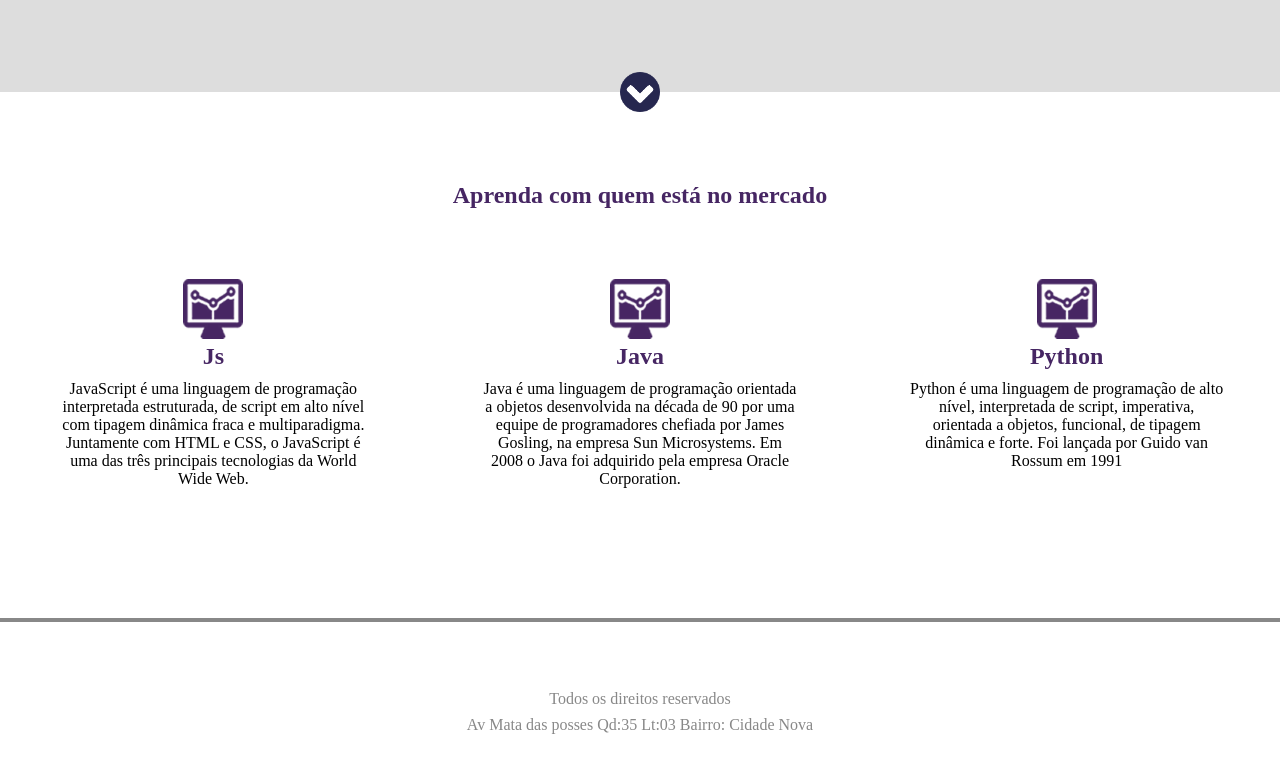
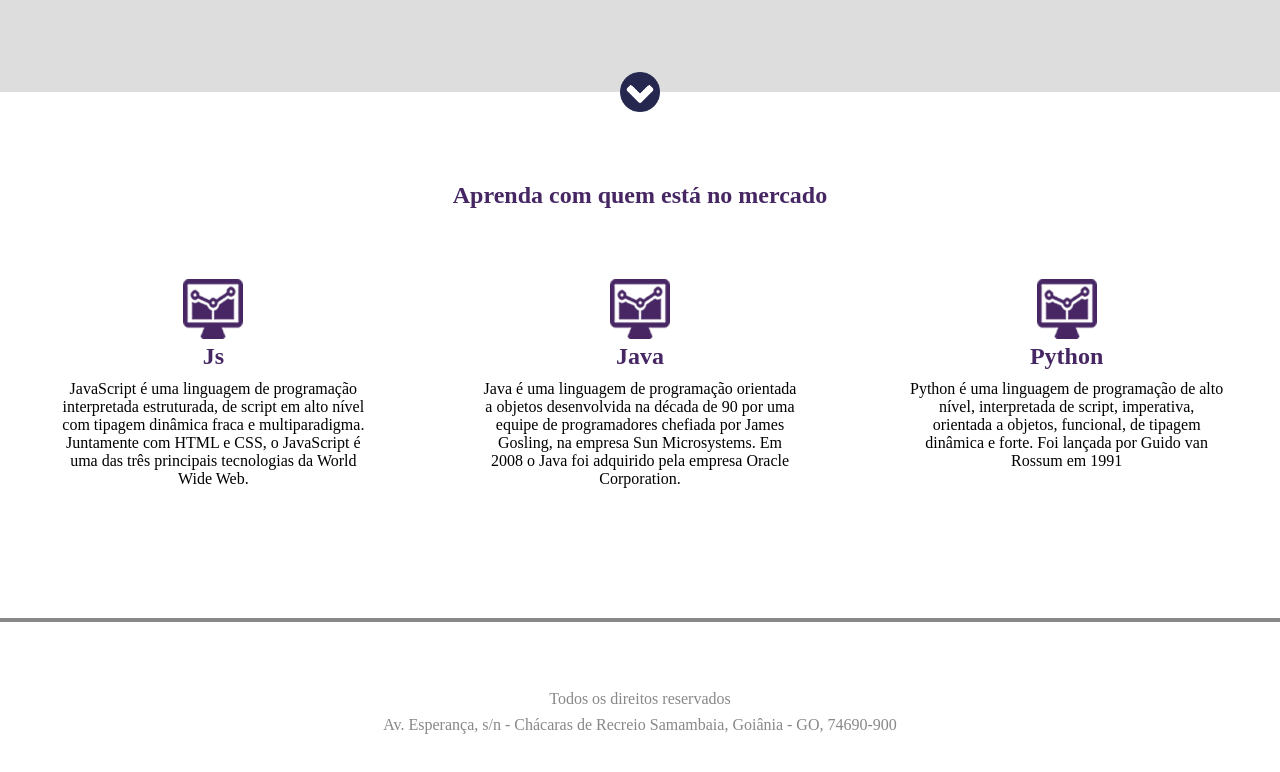
Before and after one commit to Yurilima20/PaginaTeste, a plain HTML site: page index.html in a window 1280 px wide. Shown: the part 868-1640 px from the top of the page. Drawn offline with Linux system fonts and the light colour scheme; a script that the page names is missing.

Commit message:
mudanca de endereco

```diff
--- a/index.html
+++ b/index.html
@@ -105,7 +105,7 @@
 
     <div class="footer">
         <p>Todos os direitos reservados</p>
-        <p>Av Mata das posses Qd:35 Lt:03 Bairro: Cidade Nova</p>
+        <p>Av. Esperança, s/n - Chácaras de Recreio Samambaia, Goiânia - GO, 74690-900</p>
     </div>
 
 </body>
```
